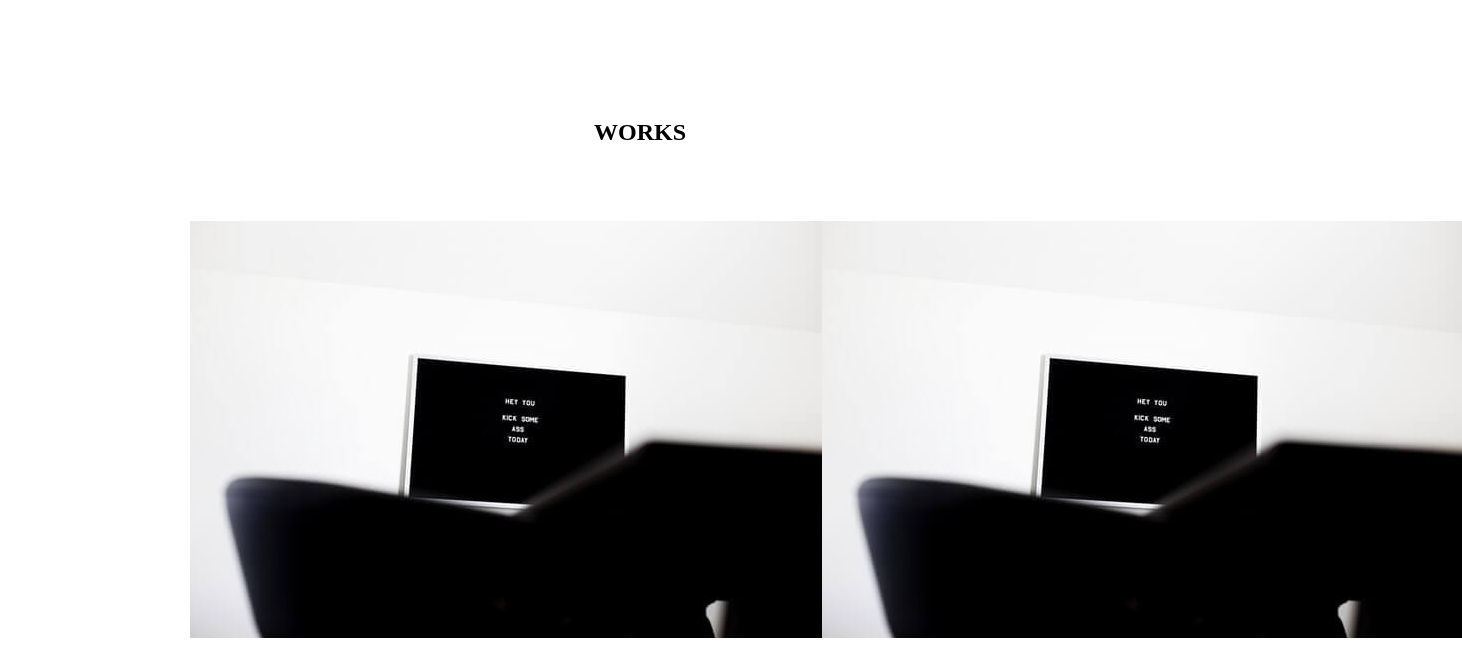
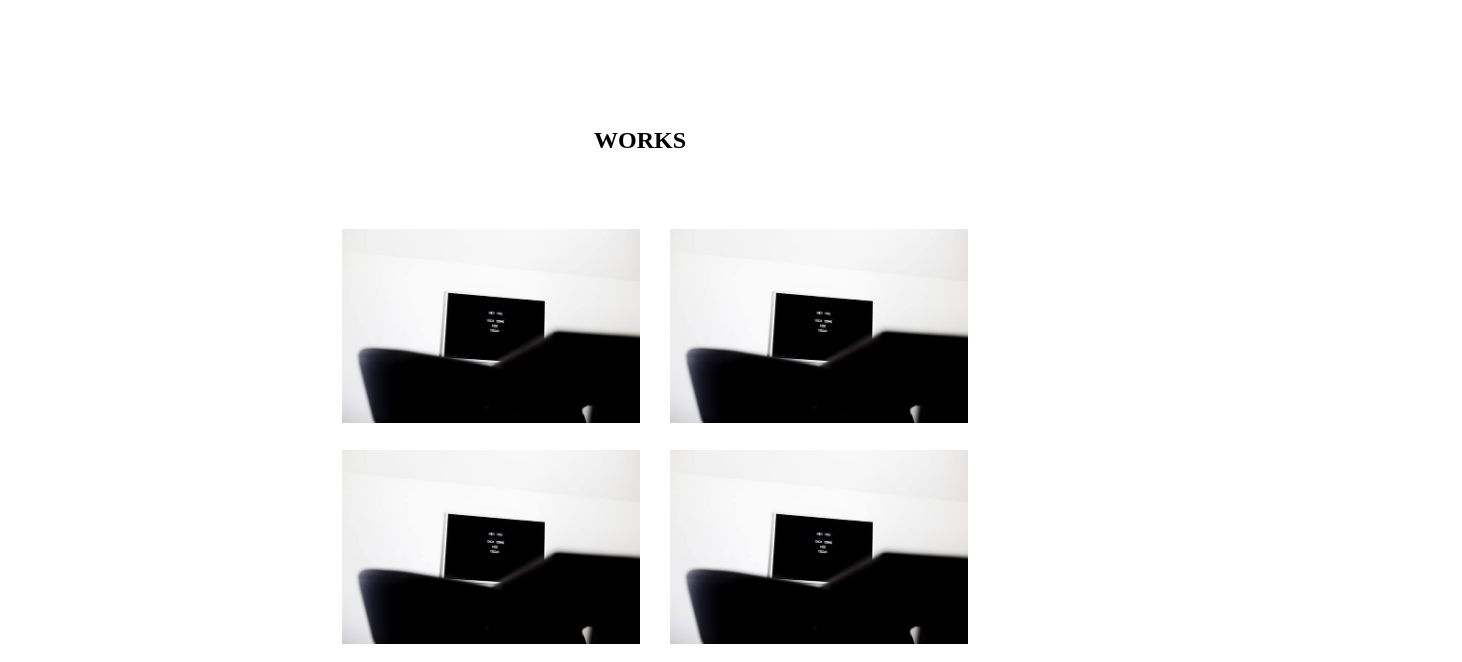
Before and after one commit to Kenta-Sugaya/Practice, a plain HTML site: page sample/hp.html in a window 1280 px wide. Shown: the part 1030-1692 px from the top of the page, 1462 px wide, since content can reach past the window. Drawn offline with Linux system fonts and the light colour scheme.

Commit message:
fixed sample HP

```diff
--- a/sample/hp.css
+++ b/sample/hp.css
@@ -1,7 +1,4 @@
-* {
-  padding: 0;
-  margin: 0;
-}
+@charset "UTF-8";
 
 header {
   max-width: 960px;
@@ -12,6 +9,9 @@ header {
   margin: 0 auto;
   padding: 0 4%;
   color: #24292e;
+}
+#header li a:hover {
+  opacity: 0.7;
 }
 nav {
   display: block;
@@ -29,6 +29,19 @@ nav {
   font-weight: bold;
 }
 
+.wrapper {
+  max-width: 960px;
+  margin: 0 auto 130px auto;
+  font-size: 0.9rem;
+  padding: 0 4%;
+}
+a {
+  text-decoration: none;
+  color: #24292e;
+}
+img {
+  max-width: 100%;
+}
 ul {
   display: flex;
   padding: 10px 0;
@@ -38,14 +51,7 @@ li {
   font-size: 0.9rem;
   margin-left: 30px;
   list-style: none;
-  display: list-item;
-  text-align: -webkit-match-parent;
 }
-a {
-  text-decoration: none;
-  color: #24292e;
-}
-
 main {
   display: block;
   background-repeat: no-repeat;
@@ -60,12 +66,6 @@ main {
   height: 420px;
 }
 
-.wrapper {
-  max-width: 960px;
-  margin: 0 auto 130px auto;
-  font-size: 0.9rem;
-  padding: 0 4%;
-}
 .subtitle {
   font-size: 1.5rem;
   text-align: center;
@@ -89,9 +89,9 @@ main {
 
 #works ul {
   display: flex;
-  justify-content: space-between;
   flex-wrap: wrap;
   margin-bottom: 50px;
+  justify-content: center;
 }
 #works li {
   width: 31%;
```
